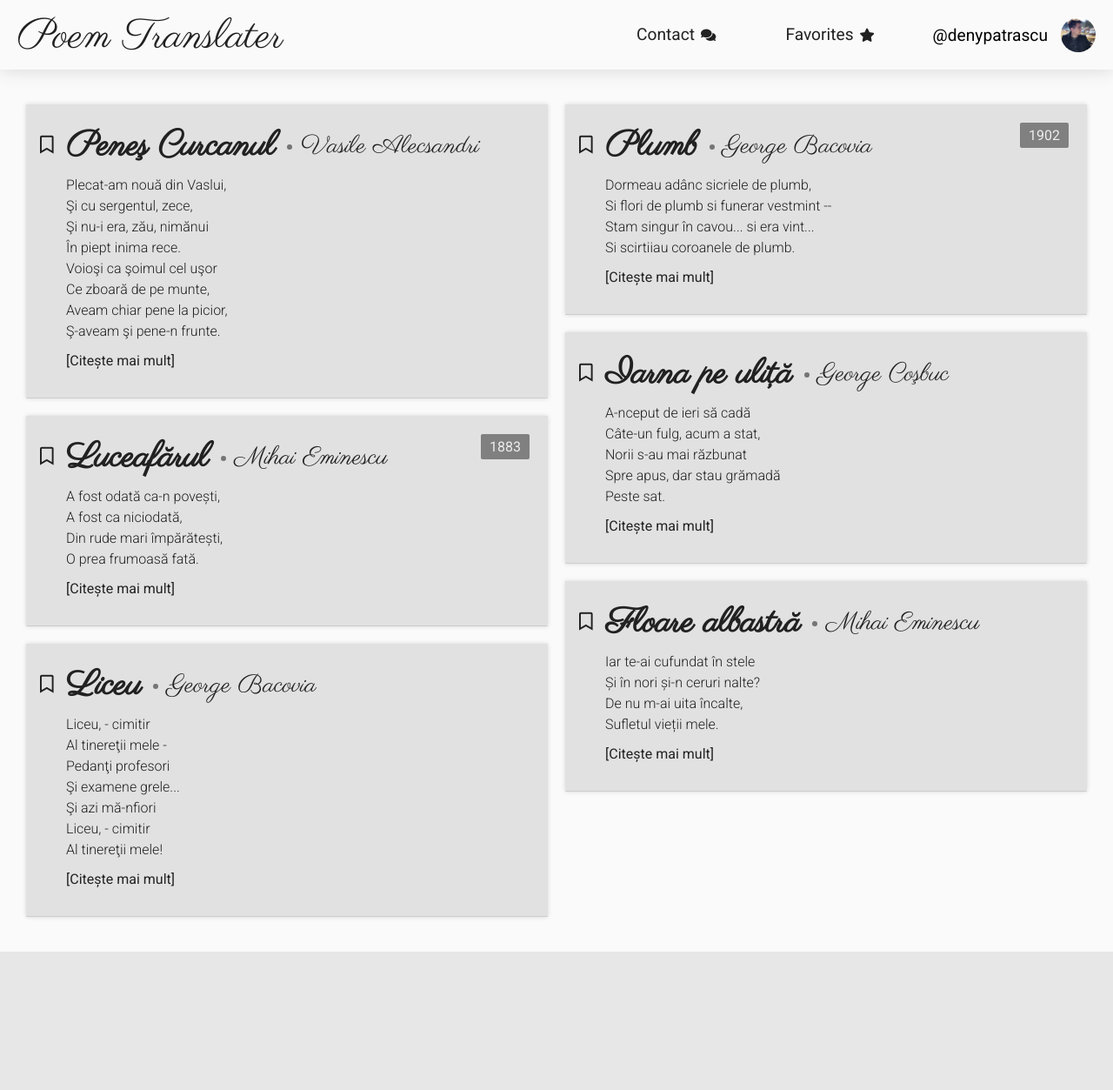
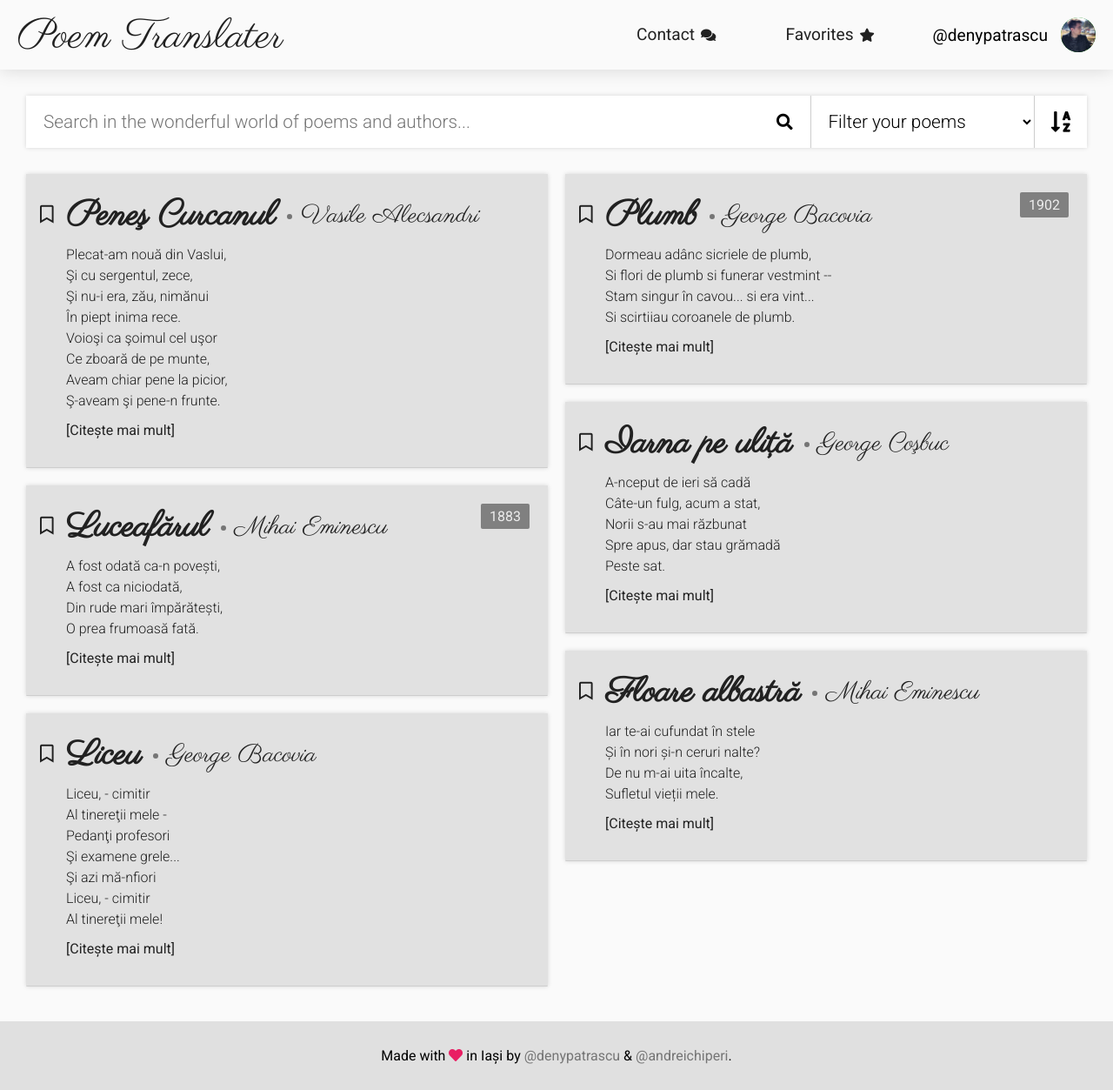
Before and after one commit to chiperiandrei/Poem-Translater-PHP-MySql, a PHP site: page / in a window 1280 px wide. Shown: the whole page at 87% size. Before the commit the page ends 1094 px from the top, so only its background shows below. Run offline with PHP 8.4, Linux system fonts and the light colour scheme; style sheets or scripts are compiled from the project's sources.

Commit message:
Version 1.1

```diff
--- a/assets/sass/header.css
+++ b/assets/sass/header.css
@@ -191,6 +191,11 @@ header .container .navigation #navigation-user #user-menu a:hover {
   background-color: #D1D1D1;
 }
 
+header .container .navigation #navigation-user #user-menu a .fas {
+  margin-right: 7px;
+  font-size: 0.8em;
+}
+
 @media screen and (max-width: 1000px) {
   header {
     position: absolute;
--- a/assets/sass/header.scss
+++ b/assets/sass/header.scss
@@ -135,6 +135,11 @@ header {
                         &:hover {
                             background-color: #D1D1D1;
                         }
+
+                        .fas {
+                            margin-right: 7px;
+                            font-size: 0.8em;
+                        }
                     }
                 }
             }
--- a/assets/sass/main.css
+++ b/assets/sass/main.css
@@ -17,6 +17,85 @@ main .container {
   width: 100%;
   max-width: 1600px;
   padding: 20px;
+}
+
+main .container .main-search {
+  display: -webkit-box;
+  display: -ms-flexbox;
+  display: flex;
+  -webkit-box-orient: horizontal;
+  -webkit-box-direction: normal;
+      -ms-flex-direction: row;
+          flex-direction: row;
+  margin: 10px;
+  -webkit-box-shadow: 0 0 5px rgba(0, 0, 0, 0.15);
+          box-shadow: 0 0 5px rgba(0, 0, 0, 0.15);
+}
+
+main .container .main-search .search, main .container .main-search .filter, main .container .main-search .sort {
+  height: 60px;
+  border: 0;
+  font-family: 'Roboto', sans-serif;
+  font-weight: 300;
+  font-size: 1.3em;
+  background-color: #FFFFFF;
+}
+
+main .container .main-search .search {
+  -webkit-box-flex: 4;
+      -ms-flex: 4;
+          flex: 4;
+  display: -webkit-box;
+  display: -ms-flexbox;
+  display: flex;
+}
+
+main .container .main-search .search input {
+  -webkit-box-flex: 1;
+      -ms-flex: 1;
+          flex: 1;
+  border: 0;
+  font-family: 'Roboto', sans-serif;
+  font-weight: 300;
+  font-size: 1em;
+  padding-left: 20px;
+  min-width: 0;
+  width: 100%;
+}
+
+main .container .main-search .search button {
+  width: 60px;
+  border: 0;
+  background-color: transparent;
+  cursor: pointer;
+}
+
+main .container .main-search .search button .fas {
+  font-size: 1.4em;
+}
+
+main .container .main-search .filter {
+  -webkit-box-flex: 1;
+      -ms-flex: 1;
+          flex: 1;
+  padding: 0 15px;
+  border-left: 1px solid #cdcdcd;
+  border-right: 1px solid #cdcdcd;
+  cursor: pointer;
+}
+
+main .container .main-search .filter select {
+  min-width: 0;
+  width: 100%;
+}
+
+main .container .main-search .sort {
+  width: 60px;
+  cursor: pointer;
+}
+
+main .container .main-search .sort .fas {
+  font-size: 1.3em;
 }
 
 main .container .main-poems {
@@ -132,6 +211,75 @@ main .container .main-poems article:hover {
   border: 1px solid #757575;
 }
 
+footer {
+  text-align: center;
+  padding: 30px 0;
+}
+
+footer a {
+  color: #757575;
+}
+
+footer .fas {
+  color: #E91E63;
+  -webkit-animation: heartbeat 1s infinite;
+          animation: heartbeat 1s infinite;
+}
+
+@-webkit-keyframes heartbeat {
+  0% {
+    -webkit-transform: scale(0.75);
+            transform: scale(0.75);
+  }
+  20% {
+    -webkit-transform: scale(1);
+            transform: scale(1);
+  }
+  40% {
+    -webkit-transform: scale(0.75);
+            transform: scale(0.75);
+  }
+  60% {
+    -webkit-transform: scale(1);
+            transform: scale(1);
+  }
+  80% {
+    -webkit-transform: scale(0.75);
+            transform: scale(0.75);
+  }
+  100% {
+    -webkit-transform: scale(0.75);
+            transform: scale(0.75);
+  }
+}
+
+@keyframes heartbeat {
+  0% {
+    -webkit-transform: scale(0.75);
+            transform: scale(0.75);
+  }
+  20% {
+    -webkit-transform: scale(1);
+            transform: scale(1);
+  }
+  40% {
+    -webkit-transform: scale(0.75);
+            transform: scale(0.75);
+  }
+  60% {
+    -webkit-transform: scale(1);
+            transform: scale(1);
+  }
+  80% {
+    -webkit-transform: scale(0.75);
+            transform: scale(0.75);
+  }
+  100% {
+    -webkit-transform: scale(0.75);
+            transform: scale(0.75);
+  }
+}
+
 @media screen and (max-width: 1200px) {
   main .container .main-poems article .poem .poem-title {
     font-size: 2em;
@@ -144,6 +292,12 @@ main .container .main-poems article:hover {
 @media screen and (max-width: 1000px) {
   main {
     margin-top: 160px;
+  }
+  main .container .main-search .search, main .container .main-search .filter, main .container .main-search .sort {
+    font-size: 1em;
+  }
+  main .container .main-search .search button {
+    width: 40px;
   }
   main .container .main-poems {
     -ms-grid-columns: 1fr;
--- a/assets/sass/main.scss
+++ b/assets/sass/main.scss
@@ -13,6 +13,72 @@ main {
         background-color: $main-background-color;
         width: 100%; max-width: $main-max-width;
         padding: 20px;
+
+        .main-search {
+            display: flex;
+            flex-direction: row;
+            margin: 10px;
+            box-shadow: 0 0 5px rgba(0, 0, 0, 0.15);
+
+            .search, .filter, .sort {
+                height: 60px;
+                border: 0;
+                // background-color: rgba(0, 0, 0, 0.1);
+                font-family: 'Roboto', sans-serif;
+                font-weight: 300;
+                font-size: 1.3em;
+                background-color: #FFFFFF;
+            }
+
+            .search {
+                flex: 4;
+                display: flex;
+
+                input {
+                    flex: 1;
+                    border: 0;
+                    font-family: 'Roboto', sans-serif;
+                    font-weight: 300;
+                    font-size: 1em;
+                    padding-left: 20px;
+                    min-width: 0;
+                    width: 100%;
+                }
+
+                button {
+                    width: 60px;
+                    border: 0;
+                    background-color: transparent;
+                    cursor: pointer;
+
+                    .fas {
+                        font-size: 1.4em;
+                    }
+                }
+            }
+
+            .filter {
+                flex: 1;
+                padding: 0 15px;
+                border-left: 1px solid #cdcdcd;
+                border-right: 1px solid #cdcdcd;
+                cursor: pointer;
+
+                select {
+                    min-width: 0;
+                    width: 100%;
+                }
+            }
+
+            .sort {
+                width: 60px;
+                cursor: pointer;
+
+                .fas {
+                    font-size: 1.3em;
+                }
+            }
+        }
 
         .main-poems {
             display: grid;
@@ -116,6 +182,42 @@ main {
     }
 }
 
+footer {
+    text-align: center;
+    padding: 30px 0;
+
+    a {
+        color: #757575;
+    }
+
+    .fas {
+        color: #E91E63;
+        animation: heartbeat 1s infinite;
+    }
+}
+
+@keyframes heartbeat
+{
+  0% {
+    transform: scale(.75);
+  }
+  20% {
+    transform: scale(1);
+  }
+  40% {
+    transform: scale(.75);
+  }
+  60% {
+    transform: scale(1);
+  }
+  80% {
+    transform: scale(.75);
+  }
+  100% {
+    transform: scale(.75);
+  }
+}
+
 @media screen and (max-width: 1200px) {
     main .container .main-poems article .poem {
         .poem-title {
@@ -131,8 +233,20 @@ main {
     main {
         margin-top: 160px;
 
-        .container .main-poems {
-            grid-template-columns: 1fr;
+        .container {
+            .main-search {
+                .search, .filter, .sort {
+                    font-size: 1em;
+                }
+
+                .search button {
+                    width: 40px;
+                }
+            }
+
+            .main-poems {
+                grid-template-columns: 1fr;
+            }
         }
     }
 }
--- a/forgot.html
+++ b/forgot.html
@@ -3,7 +3,8 @@
 <head>
 	<link rel="stylesheet" href="assets/sass/styles.css">
 	<meta charset="UTF-8">
-    <meta name="viewport" content="width=device-width, initial-scale=1.0">
+	<meta name="viewport" content="width=device-width, initial-scale=1.0">
+	<link rel="icon" href="assets/img/favicon.ico">
 	<link rel="stylesheet" href="https://fonts.googleapis.com/css?family=Parisienne">
 	<title>Poem Translater - Forgot password</title>
 </head>
--- a/index.html
+++ b/index.html
@@ -4,6 +4,7 @@
     <meta charset="UTF-8">
     <meta name="viewport" content="width=device-width, initial-scale=1.0">
     <meta http-equiv="X-UA-Compatible" content="ie=edge">
+    <link rel="icon" href="assets/img/favicon.ico">
     <link rel="stylesheet" href="https://fonts.googleapis.com/css?family=Parisienne&amp;subset=latin-ext">
     <link rel="stylesheet" href="https://fonts.googleapis.com/css?family=Roboto:300,400,500,700,900&amp;subset=latin-ext">
     <link rel="stylesheet" href="https://use.fontawesome.com/releases/v5.7.2/css/all.css">
@@ -28,9 +29,9 @@
                         <span class="user-avatar"><img src="assets/img/avatars/denypatrascu.jpg" alt="denypatrascu"></span>
                     </div>
                     <div id="user-menu" class="hidden">
-                        <a href="profile.html">Profile</a>
-                        <a href="settings.html">Settings</a>
-                        <a href="login.html">Log out</a>
+                        <a href="profile.html"><i class="fas fa-user"></i>Profile</a>
+                        <a href="settings.html"><i class="fas fa-cog"></i>Settings</a>
+                        <a href="login.html"><i class="fas fa-sign-out-alt"></i>Log out</a>
                     </div>
                 </div>
             </nav>
@@ -38,6 +39,21 @@
     </header>
     <main>
         <div class="container">
+            <section class="main-search">
+                <div class="search">
+                    <input type="text" placeholder="Search in the wonderful world of poems and authors...">
+                    <button type="submit"><i class="fas fa-search"></i></button>
+                </div>
+                <select class="filter">
+                    <option disabled selected hidden>Filter your poems</option>
+                    <option value="filter-popular-poems">Popular poems</option>
+                    <option value="filter-popular-authors">Popular authors</option>
+                    <option value="filter-popular-language">Popular language</option>
+                    <option value="filter-popular-language">The newest poems</option>
+                    <option value="filter-popular-language">The oldest poems</option>
+                </select>
+                <button class="sort"><i class="fas fa-sort-alpha-down"></i></button>
+            </section>
             <section class="main-poems">
                 <section>
                     <!-- Peneş Curcanul -->
@@ -182,7 +198,9 @@
             </section>
         </div>
     </main>
-    <footer></footer>
+    <footer>
+        <p>Made with <i class="fas fa-heart"></i> in Iași by <a href="https://github.com/denyky">@denypatrascu</a> & <a href="https://github.com/chiperiandrei">@andreichiperi</a>.</p>
+    </footer>
     <script src="assets/js/script.js"></script>
 </body>
 </html>
--- a/login.html
+++ b/login.html
@@ -2,7 +2,8 @@
 <html lang="EN">
 <head>
 	<meta charset="UTF-8">
-  <meta name="viewport" content="width=device-width, initial-scale=1.0">
+	<meta name="viewport" content="width=device-width, initial-scale=1.0">
+	<link rel="icon" href="assets/img/favicon.ico">
 	<link rel="stylesheet" href="https://fonts.googleapis.com/css?family=Parisienne">
 	<link rel="stylesheet" href="https://use.fontawesome.com/releases/v5.7.2/css/all.css">
 	<link rel="stylesheet" href="assets/sass/styles.css">
--- a/register.html
+++ b/register.html
@@ -3,7 +3,8 @@
 <head>
 	<link rel="stylesheet" href="assets/sass/styles.css">
 	<meta charset="UTF-8">
-    <meta name="viewport" content="width=device-width, initial-scale=1.0">
+  <meta name="viewport" content="width=device-width, initial-scale=1.0">
+	<link rel="icon" href="assets/img/favicon.ico">
 	<link rel="stylesheet" href="https://fonts.googleapis.com/css?family=Parisienne">
 	<link rel="stylesheet" href="https://use.fontawesome.com/releases/v5.7.2/css/all.css">
 	<title>Poem Translater</title>
```
Also changed, not shown: contact.html (+4 -3 lines), favorites.html (+4 -3 lines), poems/Peneş-Curcanul.html (+4 -3 lines), profile.html (+4 -3 lines), settings.html (+4 -3 lines), assets/img/favicon.ico (added), 2 other files.
